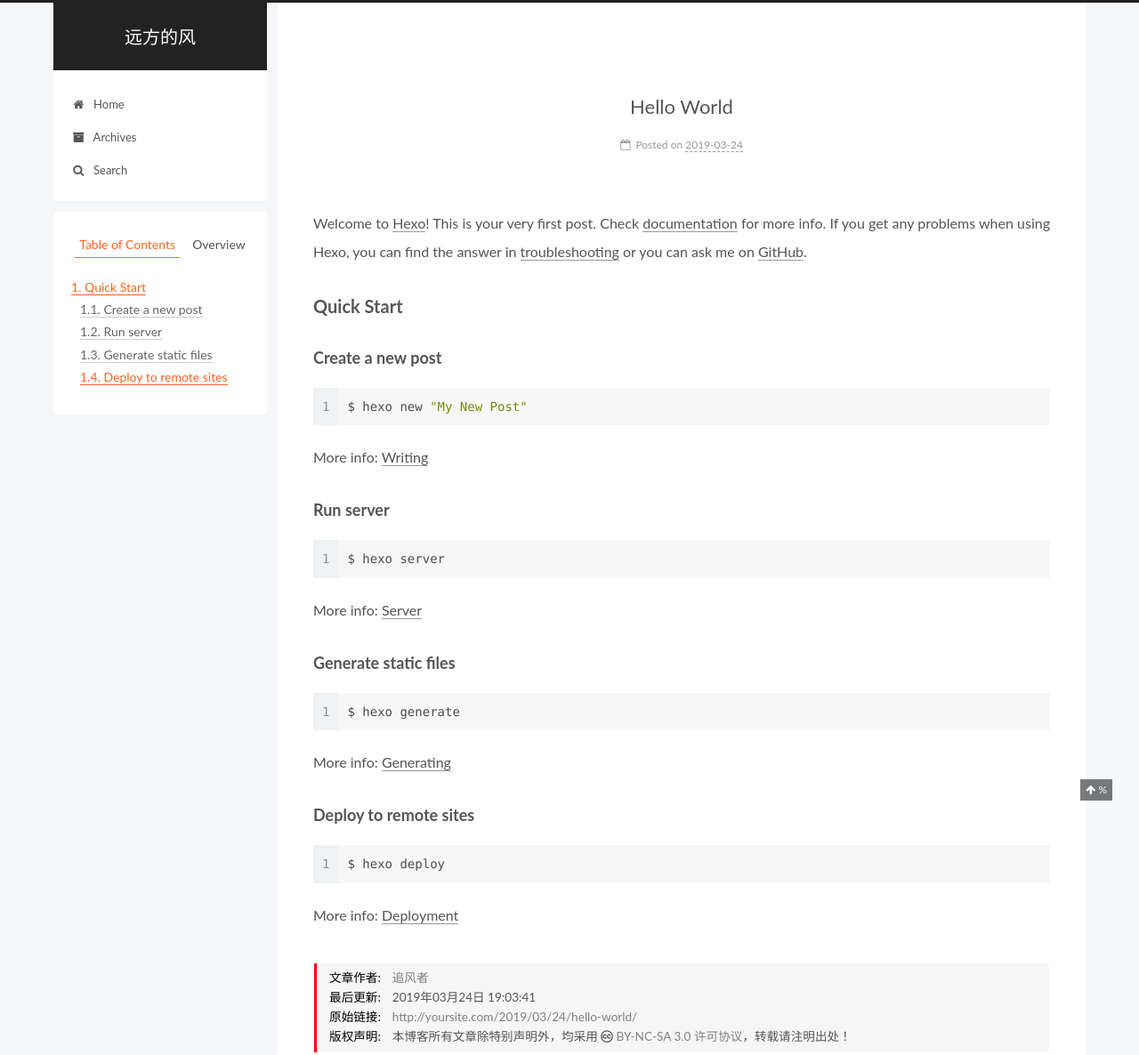
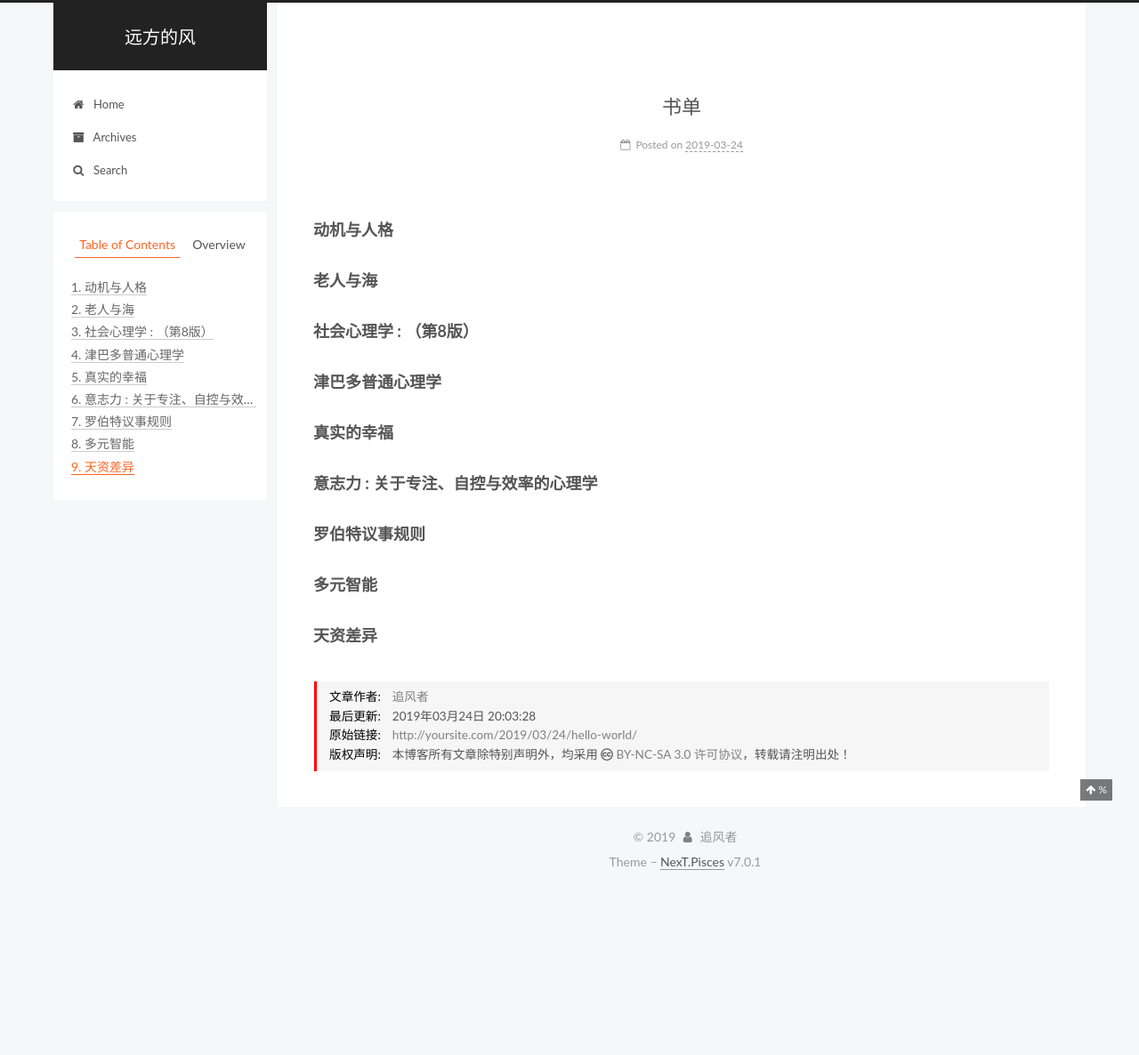
Before and after one commit to yuanfong/yuanfong.github.io, a plain HTML site: page 2019/03/24/hello-world/index.html in a window 1280 px wide. Shown: the top 1186 px of the page at 89% size. After the commit the page ends 1003 px from the top, so only its background shows below. Drawn offline with nearby package versions, Linux system fonts and the light colour scheme; some packages are replaced by stand-ins of ours; a script that the page names is missing.

Commit message:
Site updated: 2019-03-24 20:27:37

```diff
--- a/2019/03/24/hello-world/index.html
+++ b/2019/03/24/hello-world/index.html
@@ -96,17 +96,17 @@
 
 
 
-  <meta name="description" content="Welcome to Hexo! This is your very first post. Check documentation for more info. If you get any problems when using Hexo, you can find the answer in troubleshooting or you can ask me on GitHub. Quick">
+  <meta name="description" content="动机与人格老人与海社会心理学 : （第8版）津巴多普通心理学真实的幸福意志力 : 关于专注、自控与效率的心理学罗伯特议事规则多元智能天资差异">
 <meta property="og:type" content="article">
-<meta property="og:title" content="Hello World">
+<meta property="og:title" content="书单">
 <meta property="og:url" content="http://yoursite.com/2019/03/24/hello-world/index.html">
 <meta property="og:site_name" content="远方的风">
-<meta property="og:description" content="Welcome to Hexo! This is your very first post. Check documentation for more info. If you get any problems when using Hexo, you can find the answer in troubleshooting or you can ask me on GitHub. Quick">
+<meta property="og:description" content="动机与人格老人与海社会心理学 : （第8版）津巴多普通心理学真实的幸福意志力 : 关于专注、自控与效率的心理学罗伯特议事规则多元智能天资差异">
 <meta property="og:locale" content="default">
-<meta property="og:updated_time" content="2019-03-24T11:54:41.423Z">
+<meta property="og:updated_time" content="2019-03-24T12:18:28.242Z">
 <meta name="twitter:card" content="summary">
-<meta name="twitter:title" content="Hello World">
-<meta name="twitter:description" content="Welcome to Hexo! This is your very first post. Check documentation for more info. If you get any problems when using Hexo, you can find the answer in troubleshooting or you can ask me on GitHub. Quick">
+<meta name="twitter:title" content="书单">
+<meta name="twitter:description" content="动机与人格老人与海社会心理学 : （第8版）津巴多普通心理学真实的幸福意志力 : 关于专注、自控与效率的心理学罗伯特议事规则多元智能天资差异">
 
 
 
@@ -123,7 +123,7 @@
   };
 </script>
 
-  <title>Hello World | 远方的风</title>
+  <title>书单 | 远方的风</title>
 
 
 
@@ -334,7 +334,7 @@
 
 
 
-          <h1 class="post-title" itemprop="name headline">Hello World
+          <h1 class="post-title" itemprop="name headline">书单
 
 
 
@@ -360,7 +360,7 @@
 
 
 
-              <time title="Created: 2019-03-24 17:08:23 / Modified: 19:54:41" itemprop="dateCreated datePublished" datetime="2019-03-24T17:08:23+08:00">2019-03-24</time>
+              <time title="Created: 2019-03-24 17:08:23 / Modified: 20:18:28" itemprop="dateCreated datePublished" datetime="2019-03-24T17:08:23+08:00">2019-03-24</time>
 
 
 
@@ -399,16 +399,7 @@
 
 
 
-        <p>Welcome to <a href="https://hexo.io/" target="_blank" rel="noopener">Hexo</a>! This is your very first post. Check <a href="https://hexo.io/docs/" target="_blank" rel="noopener">documentation</a> for more info. If you get any problems when using Hexo, you can find the answer in <a href="https://hexo.io/docs/troubleshooting.html" target="_blank" rel="noopener">troubleshooting</a> or you can ask me on <a href="https://github.com/hexojs/hexo/issues" target="_blank" rel="noopener">GitHub</a>.</p>
-<h2 id="Quick-Start"><a href="#Quick-Start" class="headerlink" title="Quick Start"></a>Quick Start</h2><h3 id="Create-a-new-post"><a href="#Create-a-new-post" class="headerlink" title="Create a new post"></a>Create a new post</h3><figure class="highlight bash"><table><tr><td class="gutter"><pre><span class="line">1</span><br></pre></td><td class="code"><pre><span class="line">$ hexo new <span class="string">"My New Post"</span></span><br></pre></td></tr></table></figure>
-<p>More info: <a href="https://hexo.io/docs/writing.html" target="_blank" rel="noopener">Writing</a></p>
-<h3 id="Run-server"><a href="#Run-server" class="headerlink" title="Run server"></a>Run server</h3><figure class="highlight bash"><table><tr><td class="gutter"><pre><span class="line">1</span><br></pre></td><td class="code"><pre><span class="line">$ hexo server</span><br></pre></td></tr></table></figure>
-<p>More info: <a href="https://hexo.io/docs/server.html" target="_blank" rel="noopener">Server</a></p>
-<h3 id="Generate-static-files"><a href="#Generate-static-files" class="headerlink" title="Generate static files"></a>Generate static files</h3><figure class="highlight bash"><table><tr><td class="gutter"><pre><span class="line">1</span><br></pre></td><td class="code"><pre><span class="line">$ hexo generate</span><br></pre></td></tr></table></figure>
-<p>More info: <a href="https://hexo.io/docs/generating.html" target="_blank" rel="noopener">Generating</a></p>
-<h3 id="Deploy-to-remote-sites"><a href="#Deploy-to-remote-sites" class="headerlink" title="Deploy to remote sites"></a>Deploy to remote sites</h3><figure class="highlight bash"><table><tr><td class="gutter"><pre><span class="line">1</span><br></pre></td><td class="code"><pre><span class="line">$ hexo deploy</span><br></pre></td></tr></table></figure>
-<p>More info: <a href="https://hexo.io/docs/deployment.html" target="_blank" rel="noopener">Deployment</a></p>
-
+        <h3 id="动机与人格"><a href="#动机与人格" class="headerlink" title="动机与人格"></a>动机与人格</h3><h3 id="老人与海"><a href="#老人与海" class="headerlink" title="老人与海"></a>老人与海</h3><h3 id="社会心理学-（第8版）"><a href="#社会心理学-（第8版）" class="headerlink" title="社会心理学 : （第8版）"></a>社会心理学 : （第8版）</h3><h3 id="津巴多普通心理学"><a href="#津巴多普通心理学" class="headerlink" title="津巴多普通心理学"></a>津巴多普通心理学</h3><h3 id="真实的幸福"><a href="#真实的幸福" class="headerlink" title="真实的幸福"></a>真实的幸福</h3><h3 id="意志力-关于专注、自控与效率的心理学"><a href="#意志力-关于专注、自控与效率的心理学" class="headerlink" title="意志力 : 关于专注、自控与效率的心理学"></a>意志力 : 关于专注、自控与效率的心理学</h3><h3 id="罗伯特议事规则"><a href="#罗伯特议事规则" class="headerlink" title="罗伯特议事规则"></a>罗伯特议事规则</h3><h3 id="多元智能"><a href="#多元智能" class="headerlink" title="多元智能"></a>多元智能</h3><h3 id="天资差异"><a href="#天资差异" class="headerlink" title="天资差异"></a>天资差异</h3>
 
     </div>
 
@@ -429,8 +420,8 @@
   <script src="http://jslibs.wuxubj.cn/sweetalert_mini/sweetalert.min.js"></script>
   <link rel="stylesheet" type="text/css" href="http://jslibs.wuxubj.cn/sweetalert_mini/sweetalert.mini.css">
   <p><span>文章作者:</span><a href="/" title="访问 追风者 的个人博客">追风者</a></p>
-  <p><span>最后更新:</span>2019年03月24日 19:03:41</p>
-  <p><span>原始链接:</span><a href="/2019/03/24/hello-world/" title="Hello World">http://yoursite.com/2019/03/24/hello-world/</a></p>
+  <p><span>最后更新:</span>2019年03月24日 20:03:28</p>
+  <p><span>原始链接:</span><a href="/2019/03/24/hello-world/" title="书单">http://yoursite.com/2019/03/24/hello-world/</a></p>
   <p><span>版权声明:</span>本博客所有文章除特别声明外，均采用 <i class="fa fa-creative-commons"></i> <a rel="license" href="https://creativecommons.org/licenses/by-nc-sa/3.0/" target="_blank" title="Attribution-NonCommercial-ShareAlike 3.0 Unported (CC BY-NC-SA 3.0)"> BY-NC-SA 3.0 许可协议</a>，转载请注明出处！</p>
 </div>
 
@@ -575,7 +566,7 @@
 
 
 
-              <div class="post-toc-content"><ol class="nav"><li class="nav-item nav-level-2"><a class="nav-link" href="#Quick-Start"><span class="nav-number">1.</span> <span class="nav-text">Quick Start</span></a><ol class="nav-child"><li class="nav-item nav-level-3"><a class="nav-link" href="#Create-a-new-post"><span class="nav-number">1.1.</span> <span class="nav-text">Create a new post</span></a></li><li class="nav-item nav-level-3"><a class="nav-link" href="#Run-server"><span class="nav-number">1.2.</span> <span class="nav-text">Run server</span></a></li><li class="nav-item nav-level-3"><a class="nav-link" href="#Generate-static-files"><span class="nav-number">1.3.</span> <span class="nav-text">Generate static files</span></a></li><li class="nav-item nav-level-3"><a class="nav-link" href="#Deploy-to-remote-sites"><span class="nav-number">1.4.</span> <span class="nav-text">Deploy to remote sites</span></a></li></ol></li></ol></div>
+              <div class="post-toc-content"><ol class="nav"><li class="nav-item nav-level-3"><a class="nav-link" href="#动机与人格"><span class="nav-number">1.</span> <span class="nav-text">动机与人格</span></a></li><li class="nav-item nav-level-3"><a class="nav-link" href="#老人与海"><span class="nav-number">2.</span> <span class="nav-text">老人与海</span></a></li><li class="nav-item nav-level-3"><a class="nav-link" href="#社会心理学-（第8版）"><span class="nav-number">3.</span> <span class="nav-text">社会心理学 : （第8版）</span></a></li><li class="nav-item nav-level-3"><a class="nav-link" href="#津巴多普通心理学"><span class="nav-number">4.</span> <span class="nav-text">津巴多普通心理学</span></a></li><li class="nav-item nav-level-3"><a class="nav-link" href="#真实的幸福"><span class="nav-number">5.</span> <span class="nav-text">真实的幸福</span></a></li><li class="nav-item nav-level-3"><a class="nav-link" href="#意志力-关于专注、自控与效率的心理学"><span class="nav-number">6.</span> <span class="nav-text">意志力 : 关于专注、自控与效率的心理学</span></a></li><li class="nav-item nav-level-3"><a class="nav-link" href="#罗伯特议事规则"><span class="nav-number">7.</span> <span class="nav-text">罗伯特议事规则</span></a></li><li class="nav-item nav-level-3"><a class="nav-link" href="#多元智能"><span class="nav-number">8.</span> <span class="nav-text">多元智能</span></a></li><li class="nav-item nav-level-3"><a class="nav-link" href="#天资差异"><span class="nav-number">9.</span> <span class="nav-text">天资差异</span></a></li></ol></div>
 
 
           </div>
--- a/css/main.css
+++ b/css/main.css
@@ -1813,7 +1813,7 @@ pre .javascript .function {
   width: 4px;
   height: 4px;
   border-radius: 50%;
-  background: #2e18c4;
+  background: #e2ff34;
 }
 .feed-link,
 .chat {
--- a/search.xml
+++ b/search.xml
@@ -1,8 +1,8 @@
 <?xml version="1.0" encoding="utf-8"?>
 <search>
   <entry>
-    <title><![CDATA[Hello World]]></title>
+    <title><![CDATA[书单]]></title>
     <url>%2F2019%2F03%2F24%2Fhello-world%2F</url>
-    <content type="text"><![CDATA[Welcome to Hexo! This is your very first post. Check documentation for more info. If you get any problems when using Hexo, you can find the answer in troubleshooting or you can ask me on GitHub. Quick StartCreate a new post1$ hexo new "My New Post" More info: Writing Run server1$ hexo server More info: Server Generate static files1$ hexo generate More info: Generating Deploy to remote sites1$ hexo deploy More info: Deployment]]></content>
+    <content type="text"><![CDATA[动机与人格老人与海社会心理学 : （第8版）津巴多普通心理学真实的幸福意志力 : 关于专注、自控与效率的心理学罗伯特议事规则多元智能天资差异]]></content>
   </entry>
 </search>
```
Also changed, not shown: archives/2019/03/index.html (+3 -12 lines), archives/2019/index.html (+3 -12 lines), archives/index.html (+3 -12 lines), index.html (+3 -12 lines).
